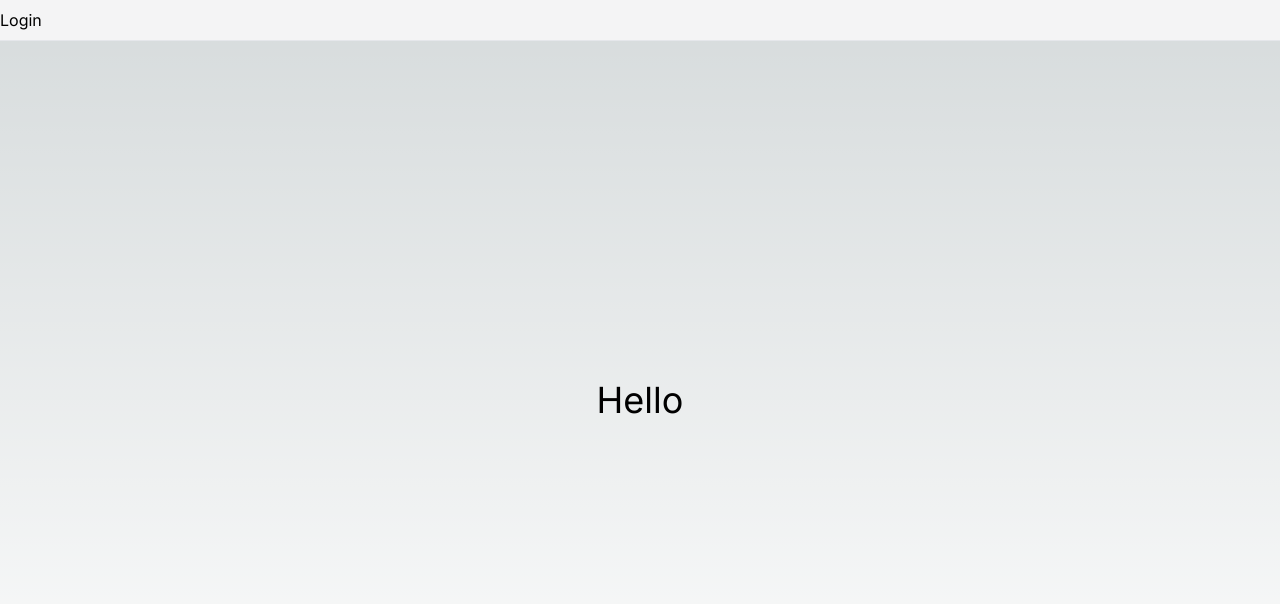
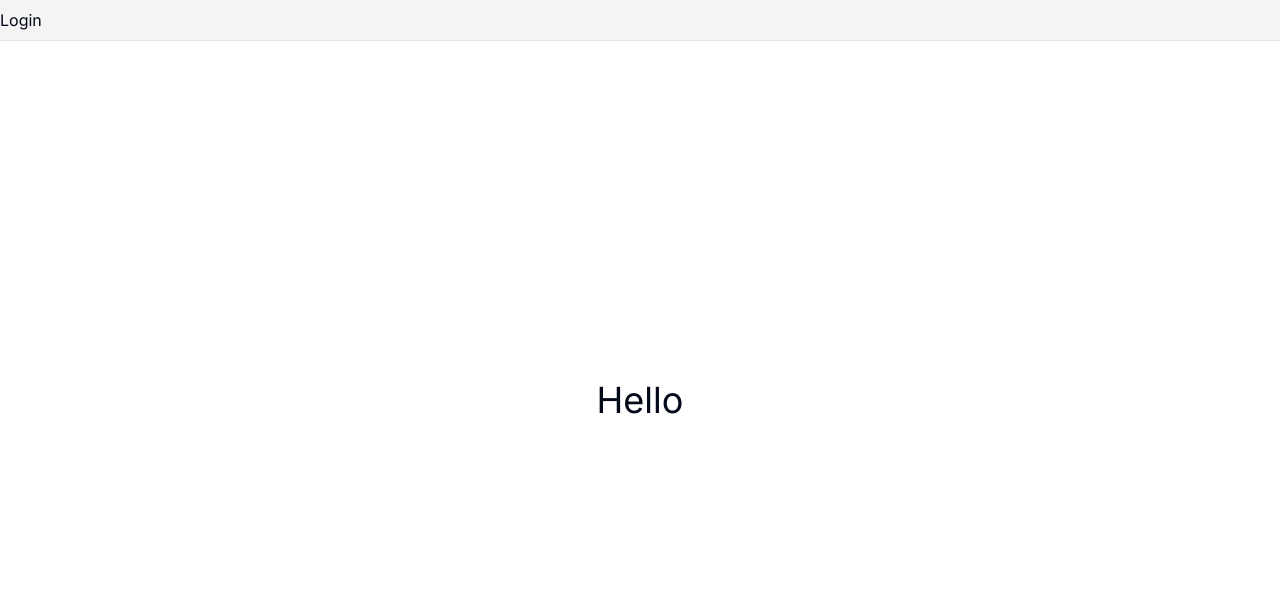
Before and after one commit to KennedyMungai/SimpleAuthUI, a Next.js app: page / in a window 1280 px wide. Shown: the top 604 px of the page. Built offline with nearby package versions, Linux system fonts and the light colour scheme.

Commit message:
Shadcn UI initialized

```diff
--- a/app/globals.css
+++ b/app/globals.css
@@ -2,26 +2,75 @@
 @tailwind components;
 @tailwind utilities;
 
-:root {
-  --foreground-rgb: 0, 0, 0;
-  --background-start-rgb: 214, 219, 220;
-  --background-end-rgb: 255, 255, 255;
-}
+@layer base {
+  :root {
+    --background: 0 0% 100%;
+    --foreground: 222.2 84% 4.9%;
 
-@media (prefers-color-scheme: dark) {
-  :root {
-    --foreground-rgb: 255, 255, 255;
-    --background-start-rgb: 0, 0, 0;
-    --background-end-rgb: 0, 0, 0;
+    --card: 0 0% 100%;
+    --card-foreground: 222.2 84% 4.9%;
+
+    --popover: 0 0% 100%;
+    --popover-foreground: 222.2 84% 4.9%;
+
+    --primary: 222.2 47.4% 11.2%;
+    --primary-foreground: 210 40% 98%;
+
+    --secondary: 210 40% 96.1%;
+    --secondary-foreground: 222.2 47.4% 11.2%;
+
+    --muted: 210 40% 96.1%;
+    --muted-foreground: 215.4 16.3% 46.9%;
+
+    --accent: 210 40% 96.1%;
+    --accent-foreground: 222.2 47.4% 11.2%;
+
+    --destructive: 0 84.2% 60.2%;
+    --destructive-foreground: 210 40% 98%;
+
+    --border: 214.3 31.8% 91.4%;
+    --input: 214.3 31.8% 91.4%;
+    --ring: 222.2 84% 4.9%;
+
+    --radius: 0.5rem;
+  }
+
+  .dark {
+    --background: 222.2 84% 4.9%;
+    --foreground: 210 40% 98%;
+
+    --card: 222.2 84% 4.9%;
+    --card-foreground: 210 40% 98%;
+
+    --popover: 222.2 84% 4.9%;
+    --popover-foreground: 210 40% 98%;
+
+    --primary: 210 40% 98%;
+    --primary-foreground: 222.2 47.4% 11.2%;
+
+    --secondary: 217.2 32.6% 17.5%;
+    --secondary-foreground: 210 40% 98%;
+
+    --muted: 217.2 32.6% 17.5%;
+    --muted-foreground: 215 20.2% 65.1%;
+
+    --accent: 217.2 32.6% 17.5%;
+    --accent-foreground: 210 40% 98%;
+
+    --destructive: 0 62.8% 30.6%;
+    --destructive-foreground: 210 40% 98%;
+
+    --border: 217.2 32.6% 17.5%;
+    --input: 217.2 32.6% 17.5%;
+    --ring: 212.7 26.8% 83.9%;
   }
 }
 
-body {
-  color: rgb(var(--foreground-rgb));
-  background: linear-gradient(
-      to bottom,
-      transparent,
-      rgb(var(--background-end-rgb))
-    )
-    rgb(var(--background-start-rgb));
+@layer base {
+  * {
+    @apply border-border;
+  }
+  body {
+    @apply bg-background text-foreground;
+  }
 }
--- /dev/null
+++ b/lib/utils.ts
@@ -0,0 +1,6 @@
+import { type ClassValue, clsx } from "clsx"
+import { twMerge } from "tailwind-merge"
+
+export function cn(...inputs: ClassValue[]) {
+  return twMerge(clsx(inputs))
+}
--- /dev/null
+++ b/tailwind.config.js
@@ -0,0 +1,76 @@
+/** @type {import('tailwindcss').Config} */
+module.exports = {
+  darkMode: ["class"],
+  content: [
+    './pages/**/*.{ts,tsx}',
+    './components/**/*.{ts,tsx}',
+    './app/**/*.{ts,tsx}',
+    './src/**/*.{ts,tsx}',
+	],
+  theme: {
+    container: {
+      center: true,
+      padding: "2rem",
+      screens: {
+        "2xl": "1400px",
+      },
+    },
+    extend: {
+      colors: {
+        border: "hsl(var(--border))",
+        input: "hsl(var(--input))",
+        ring: "hsl(var(--ring))",
+        background: "hsl(var(--background))",
+        foreground: "hsl(var(--foreground))",
+        primary: {
+          DEFAULT: "hsl(var(--primary))",
+          foreground: "hsl(var(--primary-foreground))",
+        },
+        secondary: {
+          DEFAULT: "hsl(var(--secondary))",
+          foreground: "hsl(var(--secondary-foreground))",
+        },
+        destructive: {
+          DEFAULT: "hsl(var(--destructive))",
+          foreground: "hsl(var(--destructive-foreground))",
+        },
+        muted: {
+          DEFAULT: "hsl(var(--muted))",
+          foreground: "hsl(var(--muted-foreground))",
+        },
+        accent: {
+          DEFAULT: "hsl(var(--accent))",
+          foreground: "hsl(var(--accent-foreground))",
+        },
+        popover: {
+          DEFAULT: "hsl(var(--popover))",
+          foreground: "hsl(var(--popover-foreground))",
+        },
+        card: {
+          DEFAULT: "hsl(var(--card))",
+          foreground: "hsl(var(--card-foreground))",
+        },
+      },
+      borderRadius: {
+        lg: "var(--radius)",
+        md: "calc(var(--radius) - 2px)",
+        sm: "calc(var(--radius) - 4px)",
+      },
+      keyframes: {
+        "accordion-down": {
+          from: { height: 0 },
+          to: { height: "var(--radix-accordion-content-height)" },
+        },
+        "accordion-up": {
+          from: { height: "var(--radix-accordion-content-height)" },
+          to: { height: 0 },
+        },
+      },
+      animation: {
+        "accordion-down": "accordion-down 0.2s ease-out",
+        "accordion-up": "accordion-up 0.2s ease-out",
+      },
+    },
+  },
+  plugins: [require("tailwindcss-animate")],
+}
```
Also changed, not shown: package.json (+9 -4 lines), components.json (added), 1 other file (tests, documents, lock files or other folders).
